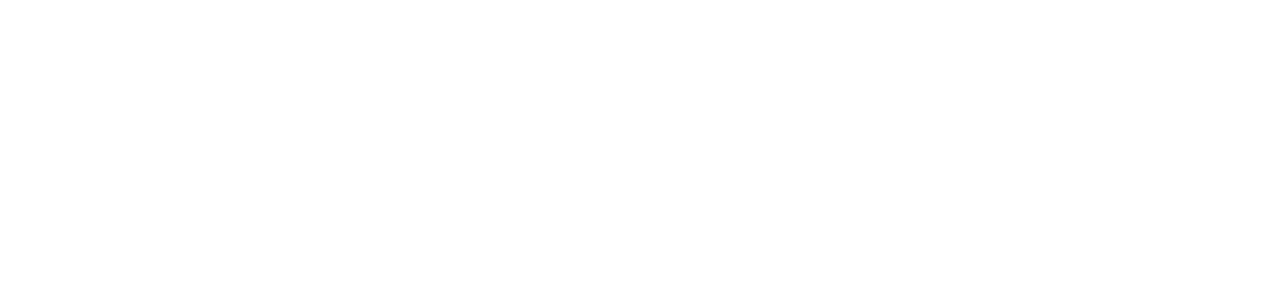
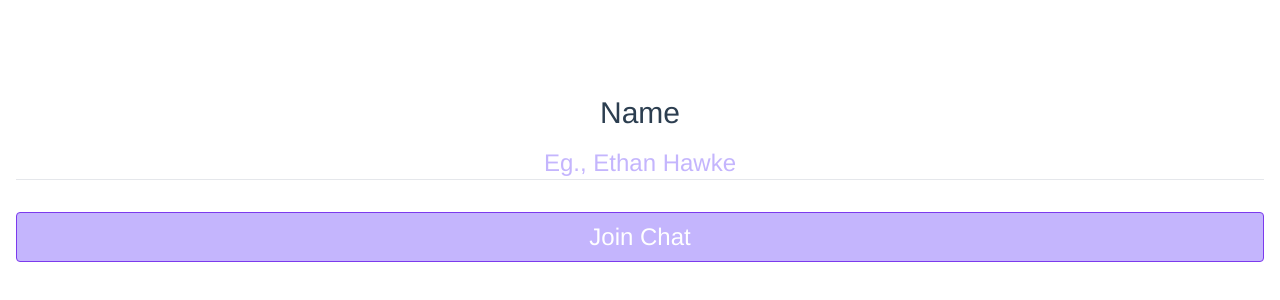
Before and after one commit to joshgaber/hamontjs-pusher-app, a Vue app in the folder client/: page /chatroom in a window 1280 px wide. Shown: the part 218-518 px from the top of the page. Built offline with nearby package versions, Linux system fonts and the light colour scheme.

Commit message:
Add login page and chat window

```diff
--- a/client/src/views/Chatroom/Home.vue
+++ b/client/src/views/Chatroom/Home.vue
@@ -1,7 +1,125 @@
 <template>
-  <div></div>
+  <div class="h-screen v-screen">
+    <div
+      v-show="!loggedIn"
+      class="h-full w-full flex content-center justify-center"
+    >
+      <div class="container m-auto px-4 flex flex-col">
+        <label for="input-name" class="block text-3xl mb-4">Name</label>
+        <input
+          id="input-name"
+          type="text"
+          class="block w-full border-b mb-8 text-2xl text-center text-purple-600 placeholder-purple-300"
+          v-model="name"
+          placeholder="Eg., Ethan Hawke"
+        />
+        <button
+          :disabled="joinDisabled"
+          class="block w-full text-2xl text-white py-2 mb-2 rounded border border-purple-600"
+          :class="{
+            'bg-purple-300 hover:bg-purple-300 pointer-events-none cursor-not-allowed': joinDisabled,
+            'bg-purple-500 hover:bg-purple-700': !joinDisabled,
+          }"
+          @click="joinChat"
+        >
+          Join Chat
+        </button>
+      </div>
+    </div>
+    <div v-show="loggedIn" class="h-full container m-auto py-4 flex flex-col">
+      <div class="flex flex-initial border border-purple-600 rounded">
+        <textarea
+          v-model="message"
+          class="flex-auto h-16 resize-none rounded-l"
+          @keydown.enter.exact.prevent
+          @keyup.enter.exact="sendMessage"
+        ></textarea>
+        <button
+          class="block h-16 flex-initial text-2xl text-white p-2 rounded-r"
+          :class="{
+            'bg-purple-300 hover:bg-purple-300 pointer-events-none cursor-not-allowed': messageDisabled,
+            'bg-purple-500 hover:bg-purple-700': !messageDisabled,
+          }"
+          :disabled="messageDisabled"
+          @click="sendMessage"
+        >
+          Send
+        </button>
+      </div>
+      <div class="flex-auto py-2">
+        <div
+          class="bg-gray-200 text-left p-4 shadow-inner h-full border border-gray-500 rounded overflow-y-scroll overflow-x-hidden"
+        >
+          <div v-for="(message, index) in messages" :key="index">
+            <span class="text-sm italic select-none mr-2"
+              >({{ message.timestamp | dateFormat }})</span
+            ><strong v-text="message.user"></strong>:
+            <span v-text="message.message"></span>
+          </div>
+        </div>
+      </div>
+    </div>
+  </div>
 </template>
 
 <script>
-export default {};
+import Pusher from 'pusher-js';
+import axios from 'axios';
+
+export default {
+  data() {
+    return {
+      channel: null,
+      name: '',
+      loggedIn: false,
+      messages: [],
+      message: '',
+    };
+  },
+  computed: {
+    joinDisabled() {
+      return this.name.length === 0;
+    },
+    messageDisabled() {
+      return this.message.length === 0;
+    },
+  },
+  methods: {
+    async joinChat() {
+      const pusher = new Pusher('3d63639268dbf6809285', {
+        cluster: 'us2',
+        forceTLS: true,
+        authEndpoint: process.env.VUE_APP_API + '/api/chatroom/auth',
+        auth: {
+          params: {
+            name: this.name,
+          },
+        },
+      });
+
+      this.channel = pusher.subscribe('presence-hamontjs-chatroom');
+      this.messages = (
+        await axios.get(process.env.VUE_APP_API + '/api/chatroom/messages')
+      ).data;
+
+      this.channel.bind('new-message', message => this.messages.push(message));
+
+      this.loggedIn = true;
+    },
+    async sendMessage() {
+      if (this.message.length) {
+        await axios.post(process.env.VUE_APP_API + '/api/chatroom/message', {
+          user: this.name,
+          message: this.message.trim(),
+        });
+        this.message = '';
+      }
+    },
+  },
+  filters: {
+    dateFormat(date) {
+      return new Date(date).toLocaleString();
+    },
+  },
+};
 </script>
```
